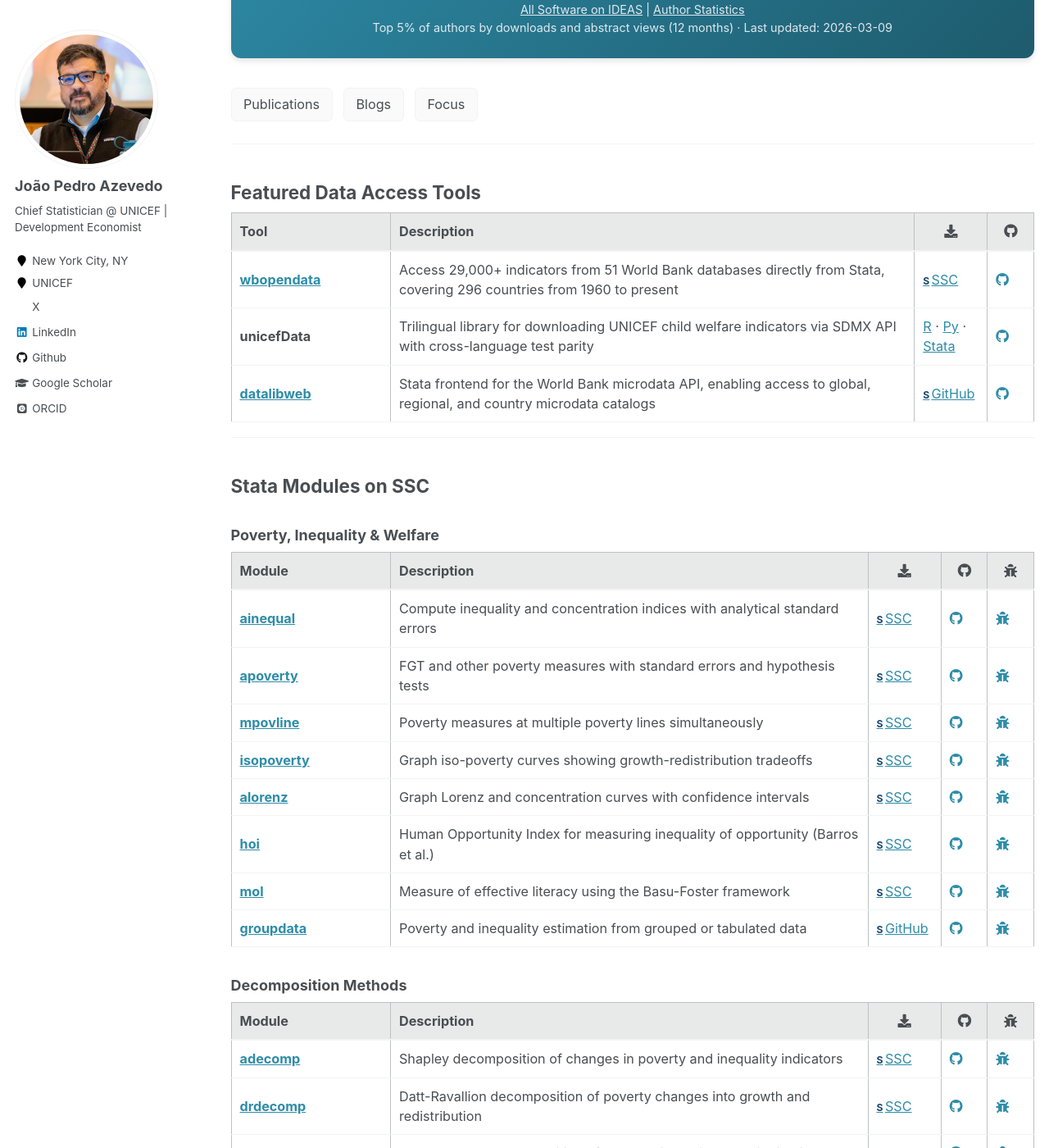
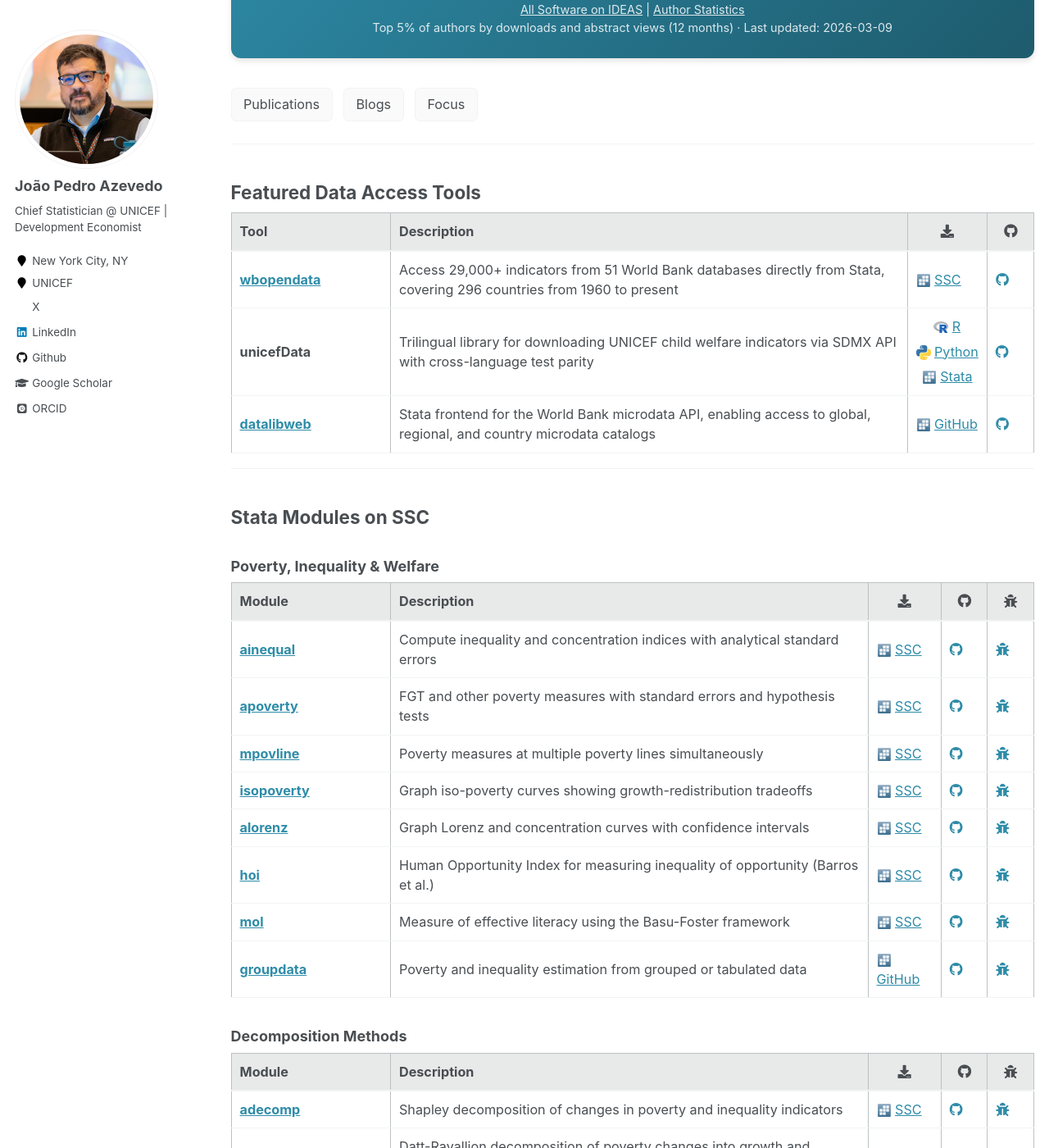
Before and after one commit to jpazvd/jpazvd.github.io, a Jekyll site: the page built from _pages/software.md, in a window 1280 px wide and 1400 px high, scrolled down 403 px. Shown: the whole window at 82% size. Built offline with Jekyll 4.4.1, drawn with Linux system fonts in a browser that asks for light colours; some web fonts are replaced.

Commit message:
sync: update from dev repo
Synced from: jpazvd/jpazvd.github.io-dev@5c5b3462e80da451b48af912af1a5737db7761ff

```diff
--- a/_includes/seo.html
+++ b/_includes/seo.html
@@ -23,6 +23,23 @@
 {% assign seo_description = page.description | default: page.excerpt | default: site.description %}
 {% if seo_description %}
   {% assign seo_description = seo_description | markdownify | strip_html | strip_newlines | escape_once %}
+{% endif %}
+
+{% assign seo_image = nil %}
+{% if page.header.image %}
+  {% assign seo_image = page.header.image %}
+{% elsif page.layout == "software-page" and page.header.teaser == "/images/software/stata-module.png" %}
+  {% if page.install_r or page.cran_url %}
+    {% assign seo_image = "/images/software/icon-R.png" %}
+  {% elsif page.install_python or page.pypi_url %}
+    {% assign seo_image = "/images/software/icon-python.png" %}
+  {% elsif page.install_cmd or page.ssc_url %}
+    {% assign seo_image = "/images/software/icon-stata.png" %}
+  {% endif %}
+{% elsif page.header.teaser %}
+  {% assign seo_image = page.header.teaser %}
+{% elsif page.header.overlay_image %}
+  {% assign seo_image = page.header.overlay_image %}
 {% endif %}
 
 {% assign seo_author = page.author | default: page.author[0] | default: site.author[0] %}
@@ -59,12 +76,9 @@
   <meta name="twitter:description" content="{{ seo_description }}">
   <meta name="twitter:url" content="{{ canonical_url }}">
 
-  {% if page.header.image %}
+  {% if seo_image %}
     <meta name="twitter:card" content="summary_large_image">
-    <meta name="twitter:image" content="{% if page.header.image contains "://" %}{{ page.header.image }}{% else %}{{ page.header.image | prepend: "/images/" | prepend: base_path }}{% endif %}">
-  {% elsif page.header.teaser %}
-    <meta name="twitter:card" content="summary_large_image">
-    <meta name="twitter:image" content="{% if page.header.teaser contains "://" %}{{ page.header.teaser }}{% else %}{{ page.header.teaser | prepend: base_path }}{% endif %}">
+    <meta name="twitter:image" content="{% if seo_image contains "://" %}{{ seo_image }}{% else %}{{ seo_image | prepend: base_path }}{% endif %}">
   {% else %}
     <meta name="twitter:card" content="summary">
     {% if site.og_image %}
@@ -87,12 +101,8 @@
   {% endif %}
 {% endif %}
 
-{% if page.header.image %}
-  <meta property="og:image" content="{% if page.header.image contains "://" %}{{ page.header.image }}{% else %}{{ page.header.image | prepend: "/images/" | prepend: base_path }}{% endif %}">
-{% elsif page.header.teaser %}
-  <meta property="og:image" content="{% if page.header.teaser contains "://" %}{{ page.header.teaser }}{% else %}{{ page.header.teaser | prepend: base_path }}{% endif %}">
-{% elsif page.header.overlay_image %}
-  <meta property="og:image" content="{% if page.header.overlay_image contains "://" %}{{ page.header.overlay_image }}{% else %}{{ page.header.overlay_image | prepend: "/images/" | prepend: base_path }}{% endif %}">
+{% if seo_image %}
+  <meta property="og:image" content="{% if seo_image contains "://" %}{{ seo_image }}{% else %}{{ seo_image | prepend: base_path }}{% endif %}">
 {% endif %}
 
 {% if page.date %}
--- a/_pages/software.md
+++ b/_pages/software.md
@@ -68,10 +68,10 @@ description: "Stata modules and data analytics tools by João Pedro Azevedo incl
     <tr>
       <td><strong>unicefData</strong></td>
       <td>Trilingual library for downloading UNICEF child welfare indicators via SDMX API with cross-language test parity</td>
-      <td>
-        <a href="{{ base_path }}/software/unicefdata-r/">R</a> ·
-        <a href="{{ base_path }}/software/unicefdata-python/">Py</a> ·
-        <a href="{{ base_path }}/software/unicefdata-stata/">Stata</a>
+      <td class="jp-download-links">
+        <a href="{{ base_path }}/software/unicefdata-r/" title="unicefData for R"><span class="jp-lang-icon jp-lang-icon--r" aria-hidden="true"></span>R</a>
+        <a href="{{ base_path }}/software/unicefdata-python/" title="unicefData for Python"><span class="jp-lang-icon jp-lang-icon--python" aria-hidden="true"></span>Python</a>
+        <a href="{{ base_path }}/software/unicefdata-stata/" title="unicefData for Stata"><span class="jp-lang-icon jp-lang-icon--stata" aria-hidden="true"></span>Stata</a>
       </td>
       <td><a href="https://github.com/unicef-drp/unicefData" target="_blank" title="GitHub repo"><i class="fab fa-github"></i></a></td>
     </tr>
--- a/_sass/_custom-pages.scss
+++ b/_sass/_custom-pages.scss
@@ -316,15 +316,44 @@
 
 /* Language icon before registry badge in software tables */
 .jp-lang-icon {
-  font-size: 0.85em;
-  margin-right: 0.2em;
-  vertical-align: baseline;
+  display: inline-block;
+  width: 1rem;
+  height: 1rem;
+  margin-right: 0.25rem;
+  vertical-align: text-bottom;
+  background-position: center;
+  background-repeat: no-repeat;
+  background-size: contain;
+}
+
+.jp-lang-icon::before {
+  content: none;
 }
 
 .jp-lang-icon--stata {
-  font-weight: 700;
-  font-size: 0.75em;
-  color: #1a476f;
+  font-size: 0;
+  background-image: url("/images/software/icon-stata.svg");
+}
+
+.jp-lang-icon--r,
+.fab.fa-r-project.jp-lang-icon {
+  background-image: url("/images/software/icon-R.svg");
+}
+
+.jp-lang-icon--python,
+.fab.fa-python.jp-lang-icon {
+  background-image: url("/images/software/icon-python.svg");
+}
+
+.jp-download-links {
+  display: inline-flex;
+  flex-wrap: wrap;
+  justify-content: center;
+  gap: 0.35rem 0.5rem;
+}
+
+.jp-download-links a {
+  white-space: nowrap;
 }
 
 .jp-pill--linkedin {
@@ -1553,6 +1582,94 @@ html {
   font-size: $type-size-6;  // ~12px → closer to body text than the default ~11px
 }
 
+/* ==========================================================================
+   Email Subscribe Form (Buttondown)
+   ========================================================================== */
+
+.jp-subscribe {
+  background: linear-gradient(135deg, rgba($info-color, 0.08) 0%, rgba($info-color, 0.03) 100%);
+  border: 1px solid rgba($info-color, 0.2);
+  border-radius: 10px;
+  padding: 1.5rem 2rem;
+  margin: 2rem 0;
+  text-align: center;
+}
+
+.jp-subscribe__title {
+  margin-top: 0;
+  margin-bottom: 0.25rem;
+  font-size: 1.2rem;
+  color: mix(#000, $info-color, 35%);
+}
+
+.jp-subscribe__desc {
+  margin-bottom: 1rem;
+  font-size: 0.95rem;
+  color: $gray;
+}
+
+.jp-subscribe__form {
+  display: flex;
+  gap: 0.5rem;
+  justify-content: center;
+  max-width: 420px;
+  margin: 0 auto;
+}
+
+.jp-subscribe__input {
+  flex: 1;
+  padding: 0.6rem 1rem;
+  border: 1px solid $border-color;
+  border-radius: 6px;
+  font-size: 0.95rem;
+  min-width: 0;
+}
+
+.jp-subscribe__input:focus {
+  outline: none;
+  border-color: $info-color;
+  box-shadow: 0 0 0 2px rgba($info-color, 0.2);
+}
+
+.jp-subscribe__btn {
+  padding: 0.6rem 1.25rem;
+  background: $info-color;
+  color: #fff;
+  border: none;
+  border-radius: 6px;
+  font-size: 0.95rem;
+  font-weight: 600;
+  cursor: pointer;
+  white-space: nowrap;
+  transition: background 0.2s;
+}
+
+.jp-subscribe__btn:hover {
+  background: mix(#000, $info-color, 15%);
+}
+
+.jp-subscribe__note {
+  margin-top: 0.75rem;
+  margin-bottom: 0;
+  font-size: 0.8rem;
+  color: $gray;
+
+  a {
+    color: $gray;
+    margin-left: 0.5rem;
+    &:hover { color: $info-color; }
+  }
+}
+
+@media (max-width: 480px) {
+  .jp-subscribe__form {
+    flex-direction: column;
+  }
+  .jp-subscribe__btn {
+    width: 100%;
+  }
+}
+
 /* Example figures in software pages */
 .software-example {
   margin: 1.5em 0;
```
Also changed, not shown: images/software/icon-R.png (added), images/software/icon-R.svg (added), images/software/icon-python.png (added), images/software/icon-python.svg (added), images/software/icon-stata.png (added), images/software/icon-stata.svg (added).
